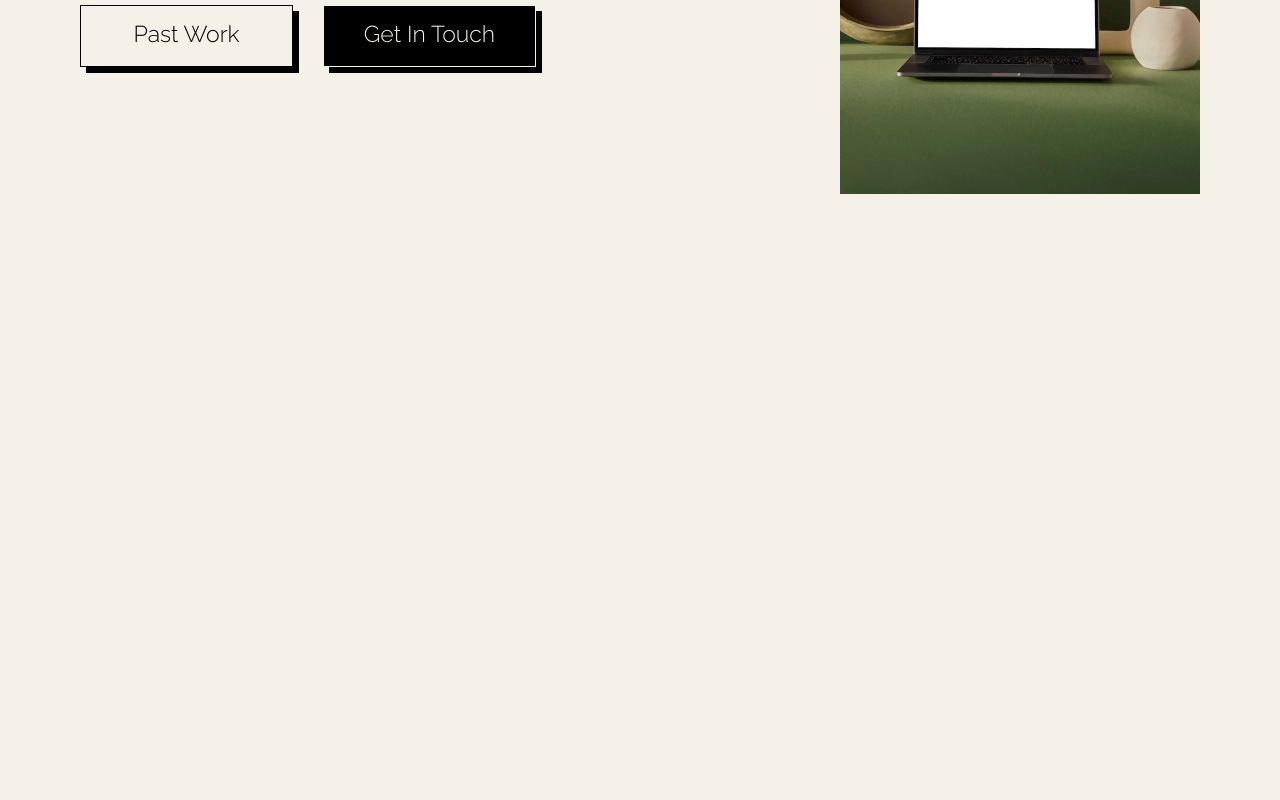
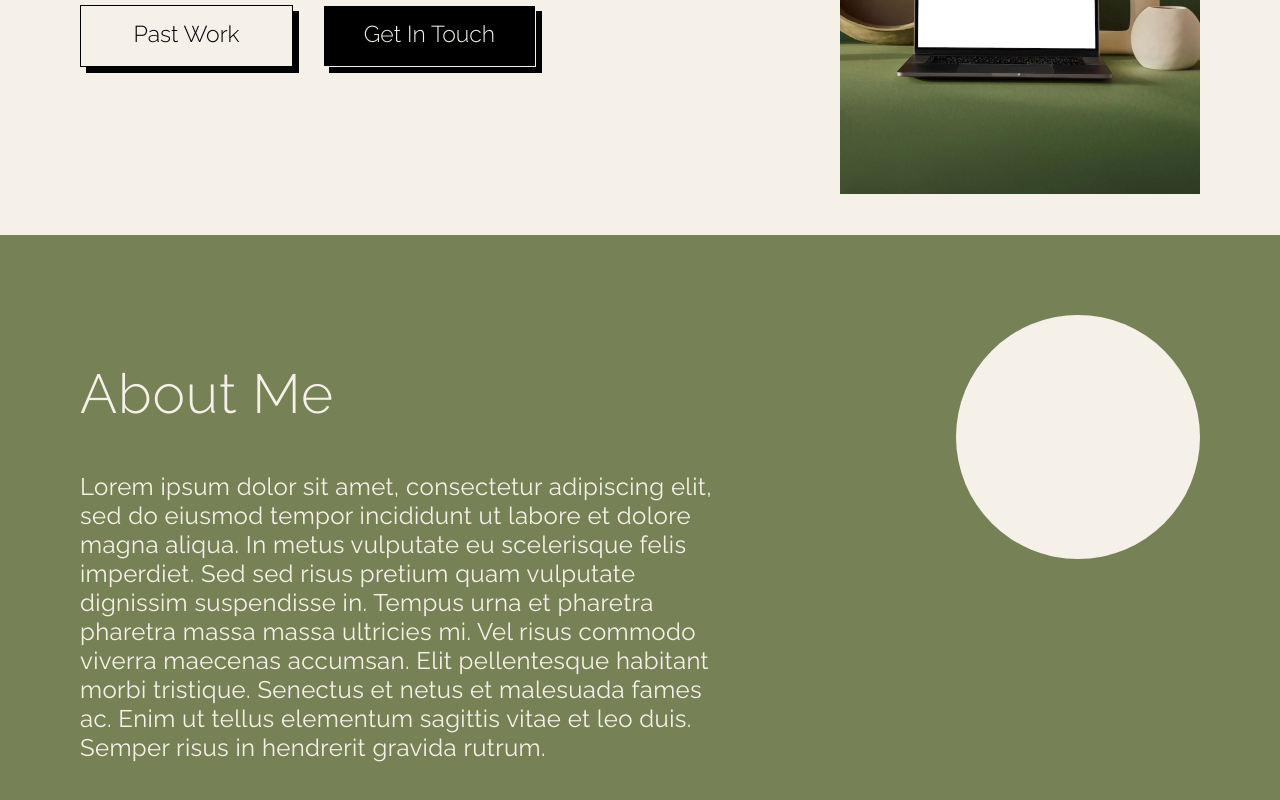
Before and after one commit to lwesley08/WesleyCoWebDesign, a Nuxt app: page / in a window 1280 px wide. Shown: the part 462-1262 px from the top of the page. Before the commit the page ends 800 px from the top, so only its background shows below. Built offline with nearby package versions, Linux system fonts and the light colour scheme.

Commit message:
about me layout

```diff
--- a/app.vue
+++ b/app.vue
@@ -1,6 +1,7 @@
 <template>
  <Header/>
  <Hero/>
+ <AboutMe/>
 </template>
 
 <style lang="scss">
--- /dev/null
+++ b/components/AboutMe.vue
@@ -0,0 +1,56 @@
+<template>
+  <div class="about">
+    <div class="about__text-container">
+      <h2 class="about__title">About Me</h2>
+      <p class="about__description">Lorem ipsum dolor sit amet, consectetur adipiscing elit, sed do eiusmod tempor
+        incididunt ut labore et dolore
+        magna aliqua. In metus vulputate eu scelerisque felis imperdiet. Sed sed risus pretium quam vulputate dignissim
+        suspendisse in. Tempus urna et pharetra pharetra massa massa ultricies mi. Vel risus commodo viverra maecenas
+        accumsan. Elit pellentesque habitant morbi tristique. Senectus et netus et malesuada fames ac. Enim ut tellus
+        elementum sagittis vitae et leo duis. Semper risus in hendrerit gravida rutrum.</p>
+    </div>
+    <div class="about__img-container">
+      <div class="about__img"></div>
+    </div>
+  </div>
+</template>
+
+<style lang="scss" scoped>
+.about {
+  background-color: $sassy-sage;
+  box-sizing: border-box;
+  width: 100%;
+  min-height: 660px;
+  padding: 80px;
+  display: flex;
+  justify-content: space-between;
+
+  &__text-container {
+    color: $falling-petals;
+    max-width: 660px;
+  }
+
+  &__title {
+    font-family: Raleway;
+    font-size: 55px;
+    font-weight: 300;
+    line-height: 66px;
+    letter-spacing: 0.015em;
+  }
+
+  &__description {
+    font-family: Raleway;
+    font-size: 24px;
+    font-weight: 400;
+    line-height: 29px;
+    letter-spacing: 0.015em;
+  }
+
+  &__img {
+    width: 244px;
+    height: 244px;
+    border-radius: 50%;
+    background-color: $falling-petals;
+  }
+}
+</style>
--- a/components/Hero.vue
+++ b/components/Hero.vue
@@ -21,7 +21,6 @@
   padding: 0px 80px;
   display: flex;
   justify-content: space-between;
-  align-content: center;
   align-items: center;
 
   &__text-container {
```
